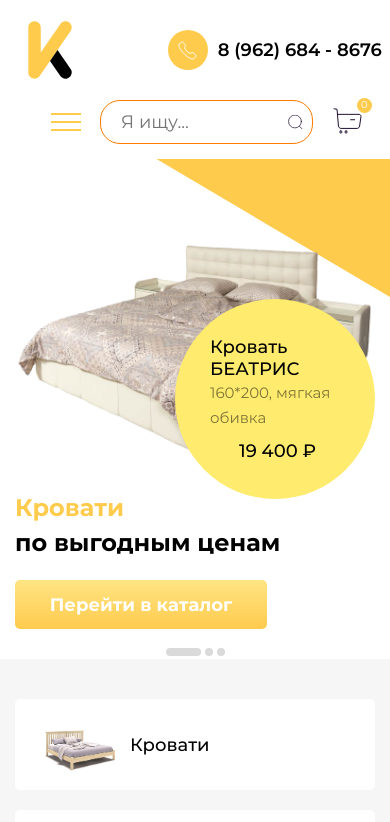
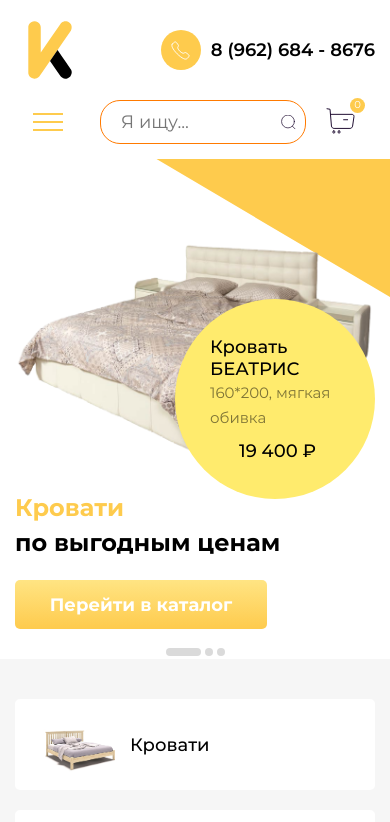
Before and after one commit to medvedium/krovatoff_spb, a website built with webpack: page src/home.html in a window 390 px wide. Shown: the top 822 px of the page. Built offline with nearby package versions, Linux system fonts and the light colour scheme.

Commit message:
Header adaptive fix

```diff
--- a/src/scss/blocks/header-search.scss
+++ b/src/scss/blocks/header-search.scss
@@ -7,14 +7,19 @@
 
 .search__input {
 	max-width: 300px;
-	@include adaptiveValue("width", 300, 160, 810, 651);
-	@include adaptiveValue("width", 300, 145, 480, 320);
+	@include adaptiveValue("width", 300, 160, 810, 651, 1);
+	//@include adaptiveValue("width", 300, 145, 480, 320, 1);
 	padding: 10px 20px;
 	border: 1px solid $accent;
 	-webkit-border-radius: 20px;
 	-moz-border-radius: 20px;
 	border-radius: 20px;
 	flex-shrink: 1;
+
+	@media (max-width: 650px) {
+		flex-grow: 1;
+		width: 100%;
+	}
 }
 
 .search__submit {
--- a/src/scss/blocks/header.scss
+++ b/src/scss/blocks/header.scss
@@ -243,7 +243,8 @@
 .icon-menu {
 	display: none;
 	//margin-left: 45px;
-	@include adaptiveValue("margin-left", 45, 30, 1150, 651);
+	margin-left: 0;
+	@include adaptiveValue("margin-left", 45, 30, 1150, 651, 1);
 	margin-right: 30px;
 	@media (max-width: 1150px) {
 		display: block;
@@ -288,4 +289,8 @@
 			}
 		}
 	}
+
+	@media (max-width: 650px) {
+		margin-left: 0;
+	}
 }
```
Also changed, not shown: src/html/_header.html (+1 -1 lines).
